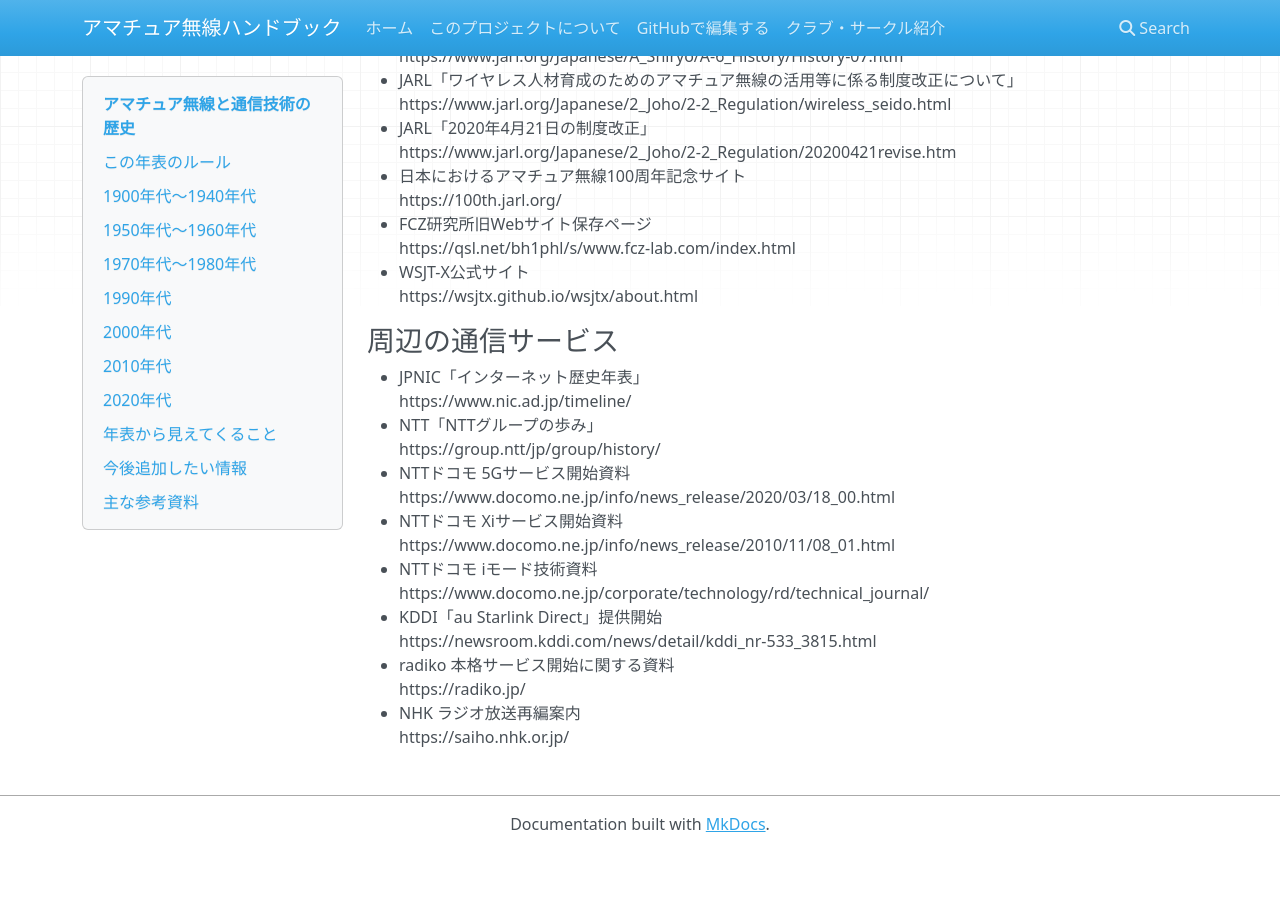
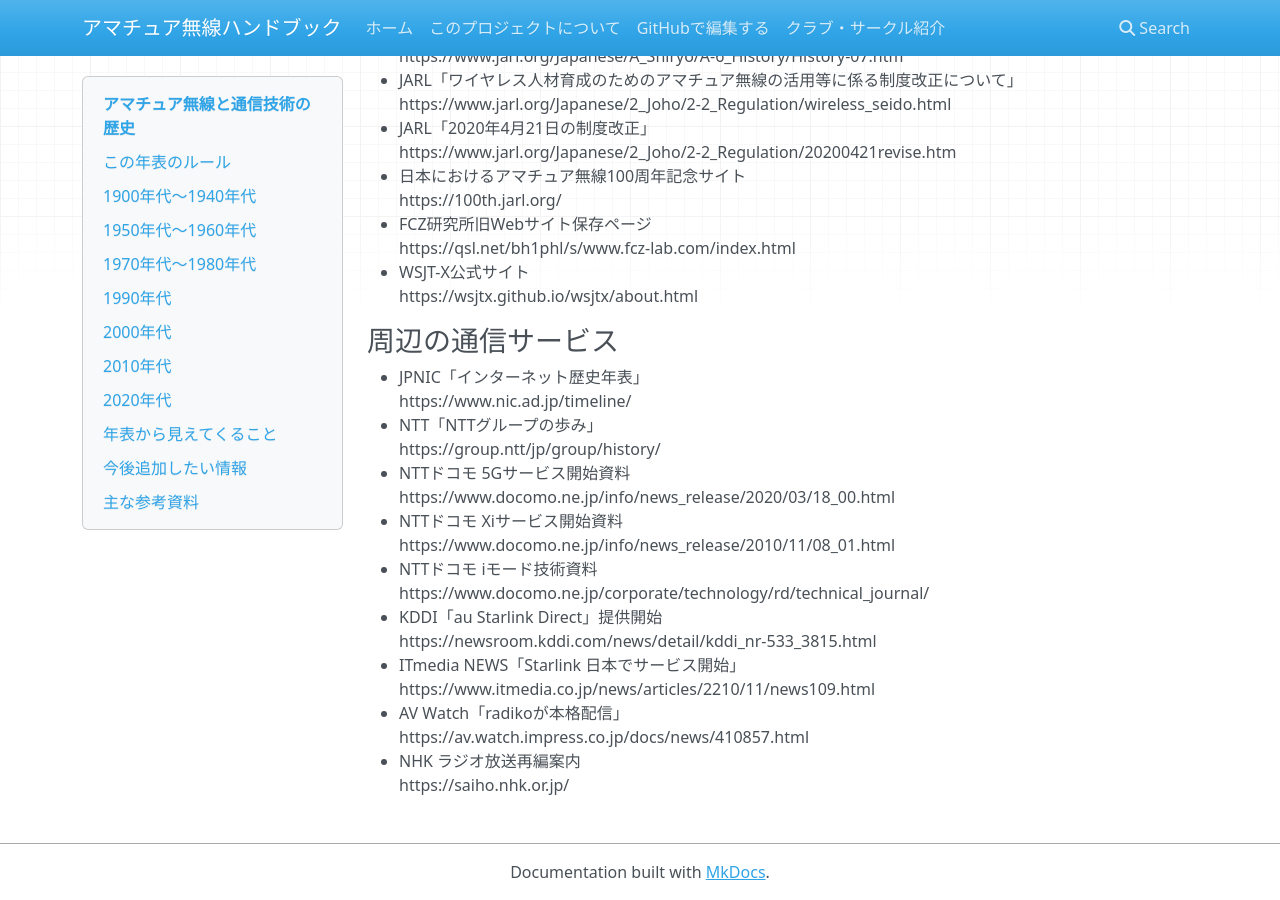
Before and after one commit to CQAKIBA/AmateurRadio-Handbook, an MkDocs documentation site: the page built from docs/15_歴史/history.md, in a window 1280 px wide and 900 px high, scrolled down 9197 px. Built offline with MkDocs 1.6.1, drawn with Linux system fonts in a browser that asks for light colours; nearby versions of some CDN libraries; before the commit the page ends 10049 px from its top, so only the background shows below that.

Commit message:
Add specific service-launch sources to history timeline

```diff
--- a/docs/15_歴史/history.md
+++ b/docs/15_歴史/history.md
@@ -423,7 +423,9 @@
   https://www.docomo.ne.jp/corporate/technology/rd/technical_journal/
 - KDDI「au Starlink Direct」提供開始
   https://newsroom.kddi.com/news/detail/kddi_nr-533_3815.html
-- radiko 本格サービス開始に関する資料
-  https://radiko.jp/
+- ITmedia NEWS「Starlink 日本でサービス開始」
+  https://www.itmedia.co.jp/news/articles/2210/11/news109.html
+- AV Watch「radikoが本格配信」
+  https://av.watch.impress.co.jp/docs/news/410857.html
 - NHK ラジオ放送再編案内
   https://saiho.nhk.or.jp/
```
